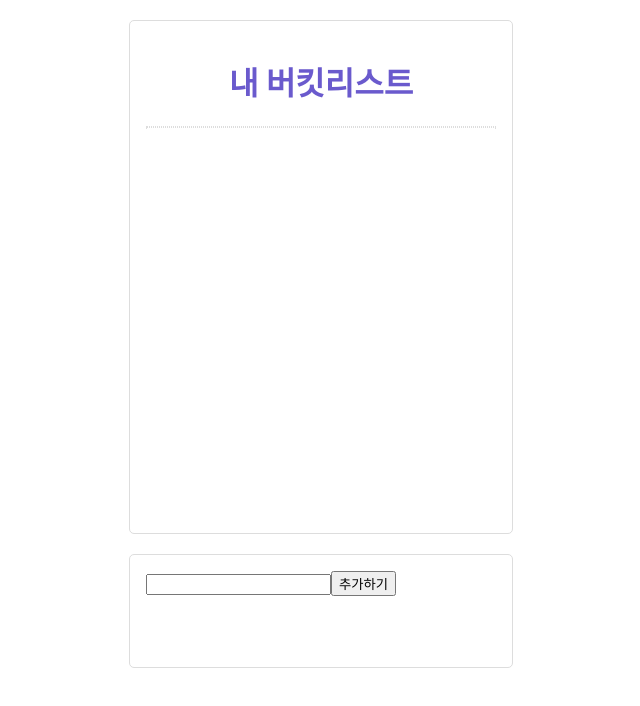
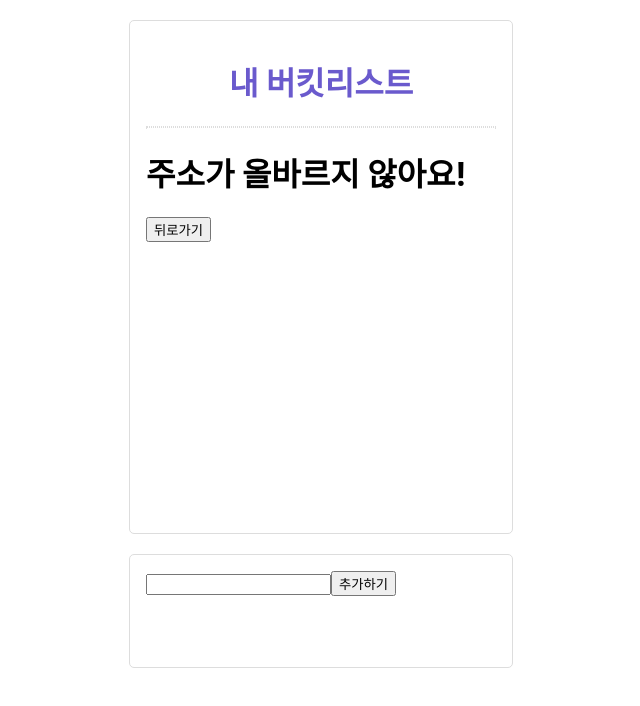
Before and after one commit to crown0205/react-ex, a React (Create React App) app: page /detail/1 in a window 1280 px wide. Shown: the top 706 px of the page, without its empty margins (319-959 px from the left). Built offline with nearby package versions, Linux system fonts and the light colour scheme.

Commit message:
3-6강 완료 Switch를 이용한 잘못된 경로 잡아주기

```diff
--- a/src/App.js
+++ b/src/App.js
@@ -1,10 +1,12 @@
 import React from "react";
+import styled from "styled-components";
+import { Route, Switch } from "react-router-dom";
+
+import BucketList from "./BucketList";
+import Detail from "./Detail";
+import NotFound from "./NotFound";
 // BucketList 컴포넌트를 import 해옵니다.
 // import [컴포넌트 명] from [컴포넌트가 있는 파일경로];
-import BucketList from "./BucketList";
-import styled from "styled-components";
-import {Route} from "react-router-dom"
-import Detail from "./Detail"
 
 function App() {
   const [list, setList] = React.useState([
@@ -26,12 +28,17 @@
         <Line />
         {/* 컴포넌트를 넣어줍니다. */}
         {/* <컴포넌트 명 [props 명]={넘겨줄 것(리스트, 문자열, 숫자, ...)}/> */}
+        <Switch>
           <Route path="/" exact>
             <BucketList list={list} />
           </Route>
           <Route path="/detail" exact>
             <Detail />
           </Route>
+          <Route>
+            <NotFound />
+          </Route>
+        </Switch>
       </Container>
       {/* 인풋박스와 추가하기 버튼을 넣어줬어요. */}
       <Input>
--- /dev/null
+++ b/src/NotFound.js
@@ -0,0 +1,16 @@
+import React from "react";
+import { useHistory } from "react-router-dom";
+
+const NotFound = (props) => {
+  const history = useHistory()
+  return (
+    <>
+    <h1>주소가 올바르지 않아요!</h1>
+    <button onClick={()=>{
+      history.push("/")
+    }}>뒤로가기</button>
+    </>
+  )
+}
+
+export default NotFound
```
Lines whose indentation alone changed are shown as unchanged.
